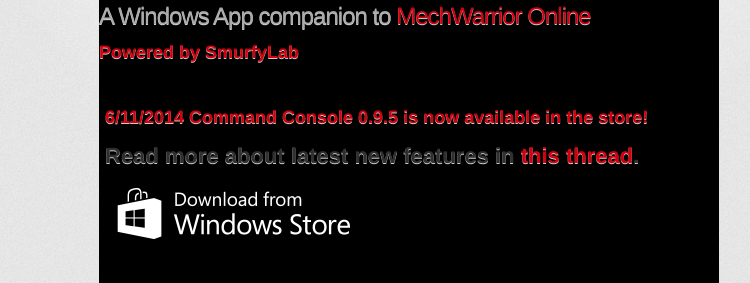
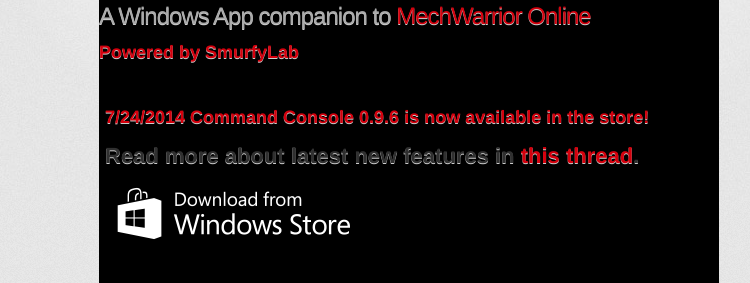
Before and after one commit to jelster/MWOCommandConsole, a Jekyll site: the page built from index.md, in a window 1280 px wide and 900 px high. Shown: the part 373-656 px from the top of the window, without its empty margins (231-981 px from the left). Built offline with Jekyll 4.4.1, drawn with Linux system fonts in a browser that asks for light colours; some web fonts are replaced; comment, search, counter and statistics services are not loaded.

Commit message:
Update for 0.9.6

```diff
--- a/index.md
+++ b/index.md
@@ -2,7 +2,7 @@
 layout: base
 title: Command Console for MechWarrior Online - by Liquid Electron
 ---
-###6/11/2014 Command Console 0.9.5 is now available in the store!
+###7/24/2014 Command Console 0.9.6 is now available in the store!
 
 ##Read more about latest new features in [this thread](http://mwomercs.com/forums/topic/157113-mwo-command-console-app/).
 <a href="http://apps.microsoft.com/windows/app/mwo-command-console/4b818727-4836-49e6-9daa-2f618b91ebbe">
```
